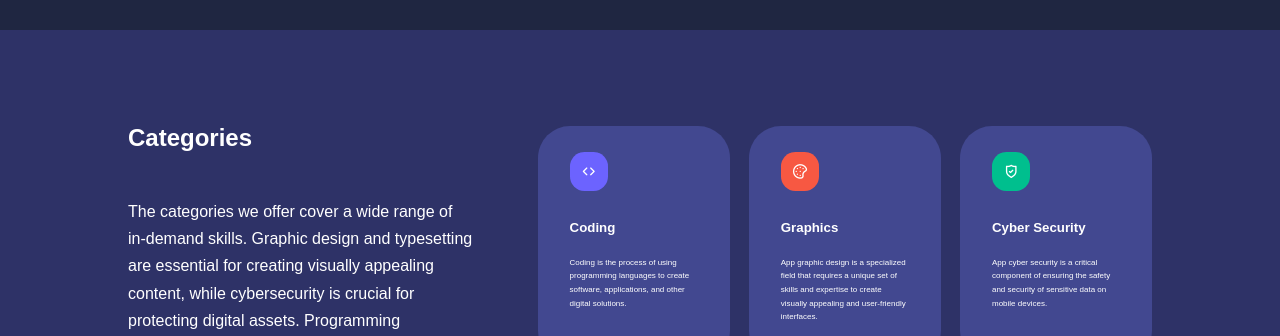
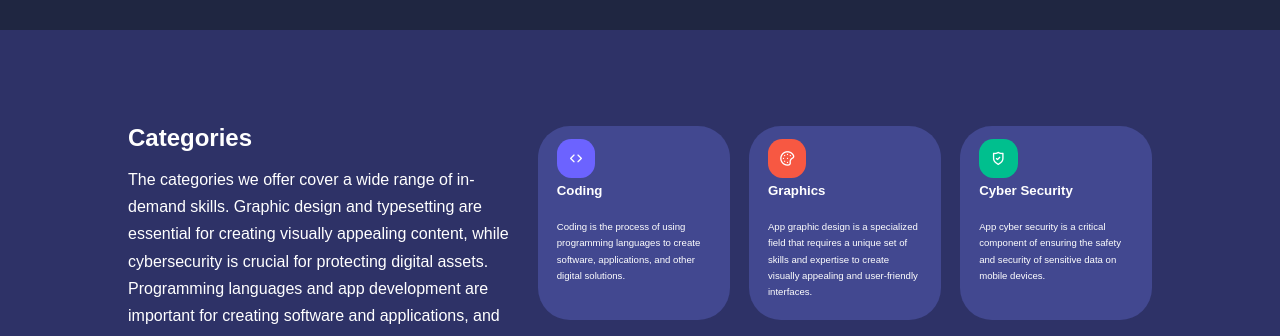
Before and after one commit to Clifmarvon/Clime-Cart, a plain HTML site: page index.html in a window 1280 px wide. Shown: the part 610-946 px from the top of the page. Drawn offline with nearby package versions, Linux system fonts and the light colour scheme.

Commit message:
Update cart.css

```diff
--- a/cart.css
+++ b/cart.css
@@ -172,7 +172,7 @@ header {
     height: 100%;
 }
 .header__left p {
-    margin: 1rem 0 2.4rem;
+    margin: 1rem 0 1rem;
 }
 
 
@@ -188,7 +188,7 @@ header {
 
 .categories h1 {
     line-height: 1;
-    margin-bottom: 3rem;
+    margin-bottom: 1rem;
 }
 
 .categories__container {
@@ -198,7 +198,7 @@ header {
 }
 
 .categories__left p{
-    margin: 1rem 0 3rem;
+    margin: 0 0 1rem;
 }
 
 .categories__right {
@@ -208,12 +208,13 @@ header {
 }
 
 .categories__left {
-    margin-right: 4rem;
+    margin-right: 1rem;
 }
 
 .category {
     background: var(--color-bg2);
-    padding: 2rem;
+    padding: 1.2rem;
+
     border-radius: 2rem;
     transition: var(--transition);
     -webkit-border-radius: 2rem;
@@ -258,12 +259,12 @@ header {
 }
 
 .category h5 {
-    margin: 2rem 0 1rem;
+    margin: .5rem 0 1rem;
 
 }
 
 .category p {
-    font-size: 0.5rem;
+    font-size: .6rem;
 }
 
 
```
